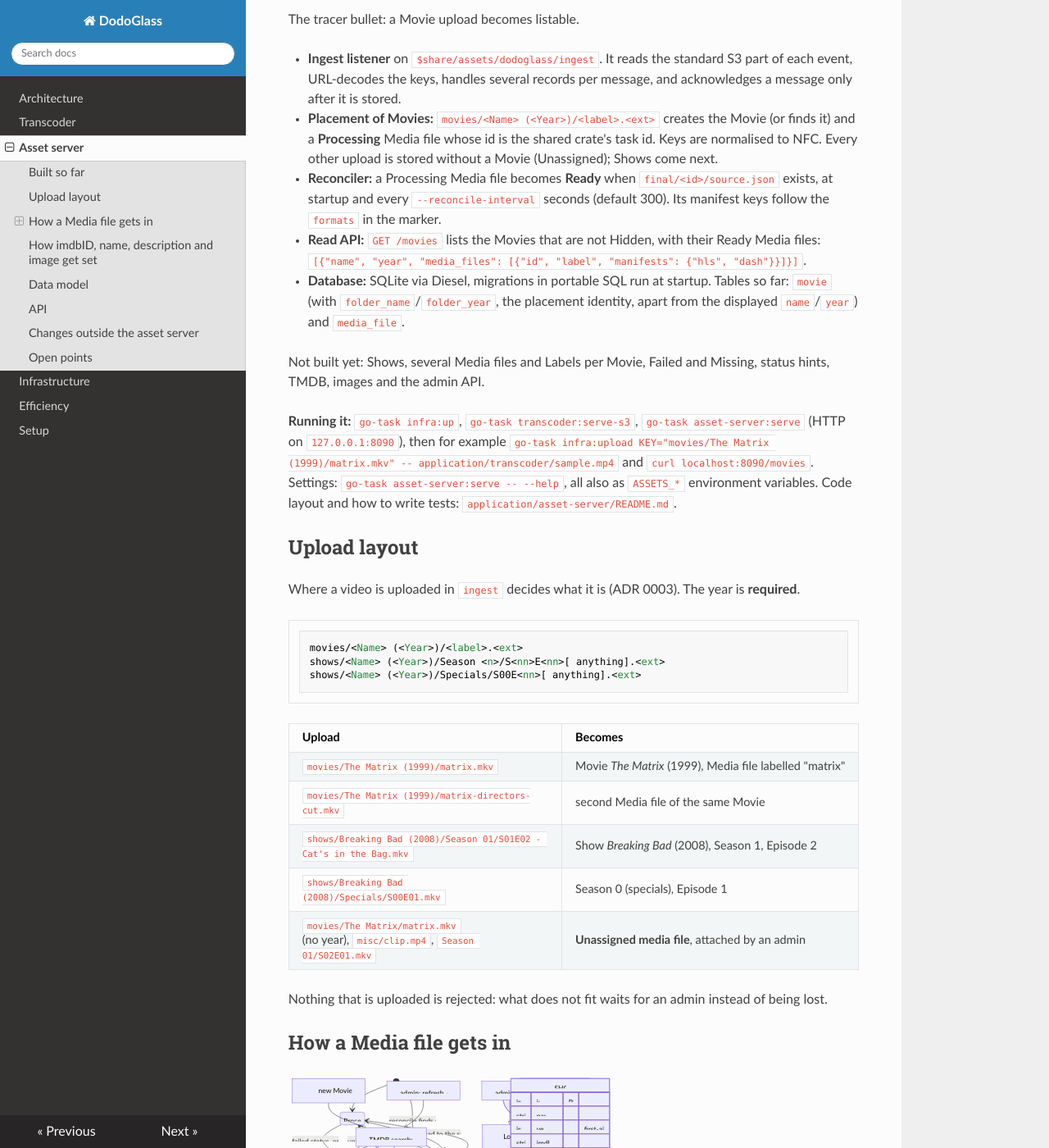
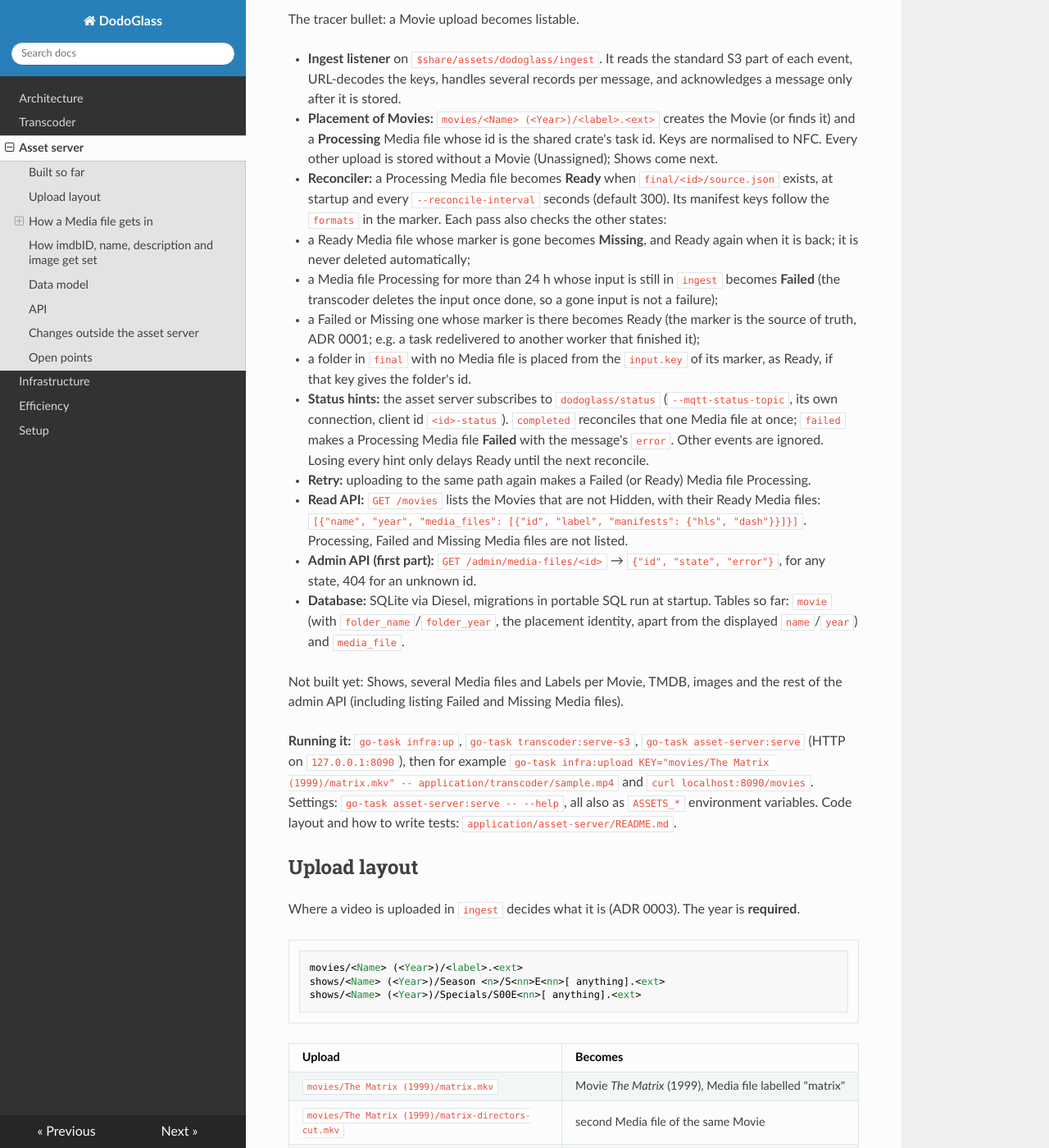
Before and after one commit to Domeimeie/DodoGlass, an MkDocs documentation site: the page built from docs/architecture/asset-server.md, in a window 1280 px wide and 1400 px high, scrolled down 663 px. Shown: the whole window at 82% size. Built offline with MkDocs 1.6.1, drawn with Linux system fonts in a browser that asks for light colours; nearby versions of some CDN libraries.

Commit message:
Document the Media file lifecycle in the asset server docs
Co-Authored-By: Claude Opus 5.5 <noreply@anthropic.com>

```diff
--- a/docs/architecture/asset-server.md
+++ b/docs/architecture/asset-server.md
@@ -30,15 +30,31 @@ The tracer bullet: a Movie upload becomes listable.
   Every other upload is stored without a Movie (Unassigned); Shows come next.
 - **Reconciler:** a Processing Media file becomes **Ready** when `final/<id>/source.json` exists, at
   startup and every `--reconcile-interval` seconds (default 300). Its manifest keys follow the
-  `formats` in the marker.
+  `formats` in the marker. Each pass also checks the other states:
+  - a Ready Media file whose marker is gone becomes **Missing**, and Ready again when it is back;
+    it is never deleted automatically;
+  - a Media file Processing for more than 24 h whose input is still in `ingest` becomes **Failed**
+    (the transcoder deletes the input once done, so a gone input is not a failure);
+  - a Failed or Missing one whose marker is there becomes Ready (the marker is the source of truth,
+    ADR 0001; e.g. a task redelivered to another worker that finished it);
+  - a folder in `final` with no Media file is placed from the `input.key` of its marker, as Ready,
+    if that key gives the folder's id.
+- **Status hints:** the asset server subscribes to `dodoglass/status` (`--mqtt-status-topic`, its
+  own connection, client id `<id>-status`). `completed` reconciles that one Media file at once;
+  `failed` makes a Processing Media file **Failed** with the message's `error`. Other events are
+  ignored. Losing every hint only delays Ready until the next reconcile.
+- **Retry:** uploading to the same path again makes a Failed (or Ready) Media file Processing.
 - **Read API:** `GET /movies` lists the Movies that are not Hidden, with their Ready Media files:
-  `[{"name", "year", "media_files": [{"id", "label", "manifests": {"hls", "dash"}}]}]`.
+  `[{"name", "year", "media_files": [{"id", "label", "manifests": {"hls", "dash"}}]}]`. Processing,
+  Failed and Missing Media files are not listed.
+- **Admin API (first part):** `GET /admin/media-files/<id>` → `{"id", "state", "error"}`, for any
+  state, 404 for an unknown id.
 - **Database:** SQLite via Diesel, migrations in portable SQL run at startup. Tables so far: `movie`
   (with `folder_name`/`folder_year`, the placement identity, apart from the displayed `name`/`year`)
   and `media_file`.
 
-Not built yet: Shows, several Media files and Labels per Movie, Failed and Missing, status hints,
-TMDB, images and the admin API.
+Not built yet: Shows, several Media files and Labels per Movie, TMDB, images and the rest of the
+admin API (including listing Failed and Missing Media files).
 
 **Running it:** `go-task infra:up`, `go-task transcoder:serve-s3`, `go-task asset-server:serve`
 (HTTP on `127.0.0.1:8090`), then for example
@@ -114,6 +130,7 @@ stateDiagram-v2
     Processing --> Ready: source.json found
     Processing --> Failed: failed status, or > 24 h with input still in ingest
     Failed --> Processing: upload to the same path again
+    Failed --> Ready: source.json found
     Ready --> Processing: upload to the same path again (new version)
     Ready --> Missing: output gone from final
     Missing --> Ready: output back
```
Also changed, not shown: application/asset-server/README.md.
